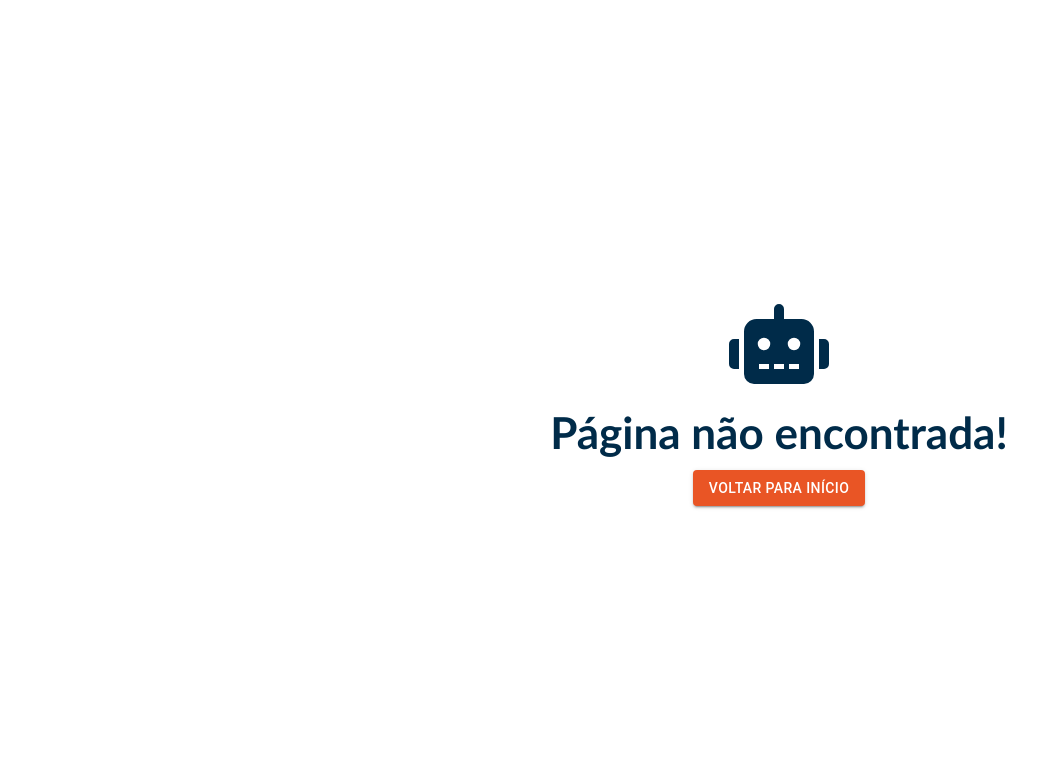
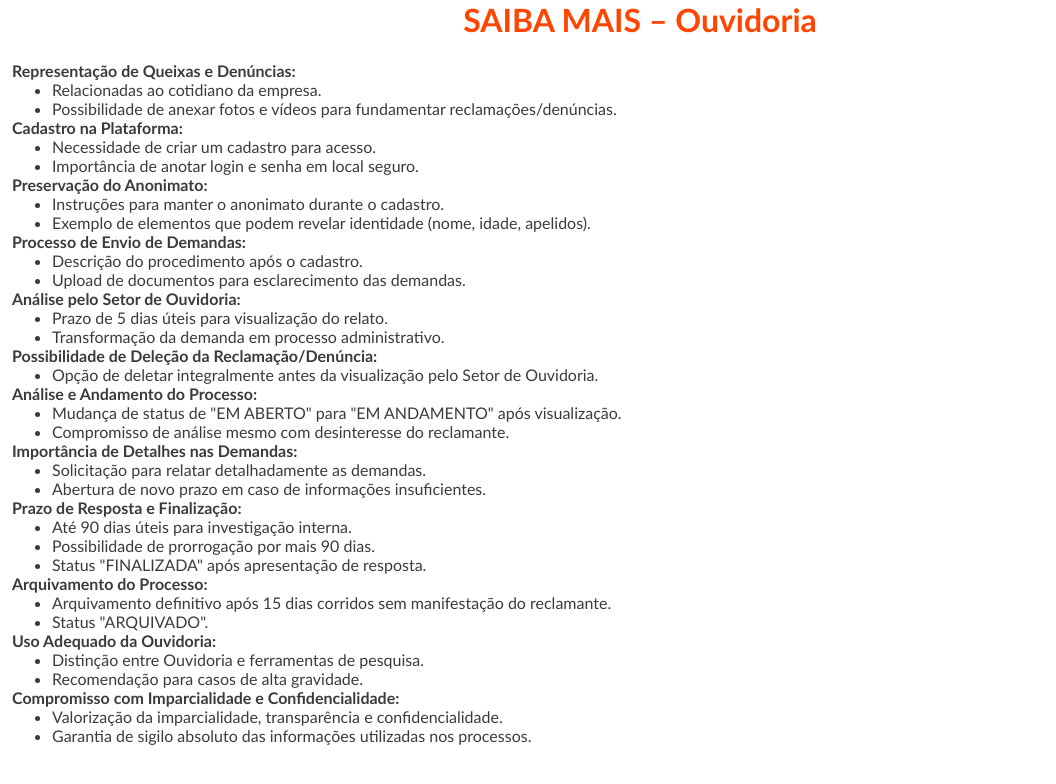
Before and after one commit to Ouvidoriahausen/ouvidoriahausen, a React (Create React App) app: page /Saiba in a window 1280 px wide. Shown: the top 784 px of the page, without its empty margins (0-1056 px from the left). Built offline with nearby package versions, Linux system fonts and the light colour scheme; no server answers.

Commit message:
alterações finais/2
Alterações 04/01/2024

```diff
--- a/src/Pages/Home/home.css
+++ b/src/Pages/Home/home.css
@@ -107,12 +107,14 @@
   flex-direction: column;
   padding: 50px;
   width: 90%;
-  max-width: 700px;
-  height: 550px;
+  max-width: 800px;
+
   border-radius: 8px;
   background-color: white;
   justify-content: space-between;
   color: var(--dark-blue);
+  max-height: 500px; /* Ajuste conforme necessário */
+  overflow-y: scroll;
 }
 
 .terms-content div {
@@ -133,7 +135,11 @@
 }
 
 .terms-content p {
-  font-size: 18px;
+  margin-top: 27px;
+  font-size: 13.8px;
+  margin-bottom: 25px;
+  letter-spacing: 1px;
+  line-height: 30px;
 }
 
 .terms-accept {
--- a/src/Pages/Home/index.js
+++ b/src/Pages/Home/index.js
@@ -10,17 +10,41 @@ export default function Home() {
 
   return (
     <>
-      {terms && <section className="terms-container">
+      {terms &&
+  <section className="terms-container">
     <div className="terms-content">
       <div>
         <LuFileText size={100} />
         <h2>Nossos Termos</h2>
       </div>
-          <p>Aqui estão os termos que o usuário deve aceitar.Aqui estão os termos que o usuário deve aceitar.Aqui estão os termos que o usuário deve aceitar.Aqui estão os termos que o usuário deve aceitar.Aqui estão os termos que o usuário deve aceitar.Aqui estão os termos que o usuário deve aceitar.Aqui estão os termos que o usuário deve aceitar.Aqui estão os termos que o usuário deve aceitar.Aqui estão os termos que o usuário deve aceitar.Aqui estão os termos que o usuário deve aceitar.</p>
+      <div className="scrollable-content">
+        <p>
+          Prezados(a), <br></br>
+          Bem-vindo ao canal de Ouvidoria do Grupo Hausen!
+          <br></br>
+
+          Esse canal foi criado para melhor atendê-lo.
+          <br></br>
+
+          Importante ressaltar que a Ouvidoria foi criada com o escopo de resguardar o sigilo e o anonimato dos nossos colaboradores, parceiros, fornecedores e clientes, uma vez que, neste ambiente você estará seguro para apresentar suas demandas, sem, contudo, ter de se identificar quando de seu cadastro. <br></br>
+          Quanto a sua funcionalidade, a Ouvidoria se destina à representação de queixas e denúncias correlatas a fatos que envolvam o cotidiano da empresa e de seus colaboradores, oportunidade em que ao apresentar sua demanda, o colaborador poderá anexar arquivos que contenham fotografias e vídeos caso entenda que esses elementos possam ser utilizados para comprovar ou justificar sua reclamação/denúncia. <br></br>
+          Para que o colaborador tenha acesso a plataforma da ouvidoria deverá, em primeiro momento, criar um cadastro. Ainda, ao escolher o seu login e a sua senha é importante que o reclamante anote os respectivos dados em lugar seguro, uma vez que não há possibilidade de resgate desses dados  por qualquer outro meio. Ademais, estas informações serão solicitadas todas as vezes em que o reclamante tenha o interesse de acompanhar o andamento de sua reclamação/denúncia. <br></br>
+         Principalmente, caso o colaborador queira manter o anonimato quando de sua reclamação, não deverá, em NENHUMA HIPÓTESE, permitir, ao criar seu login, elementos que levem a sua identificação, tais como a utilização de seu nome, sobrenome, idade, características físicas, vulgos, apelidos e afins. Ex: Thaís27, Aninha42, Moreira33. <br></br>
+         Após  a criação de um cadastro, o usuário terá acesso a página da Ouvidoria, local em que poderá, livremente, descrever todas as suas demandas e reclamações por intermédio de campo próprio destinado a respectiva finalidade. Além disso, nesse momento, o colaborador deverá <span>fazer o upload</span>  de todos os arquivos que entender necessários para a elucidação de seus apontamentos. <br></br>
+          Finalizado o envio do relato, bem como dos documentos (opcionais) que o acompanham, o Setor de Ouvidoria terá um prazo máximo de 05 (cinco) dias úteis para, visualizar o relato do reclamante, momento em que a solicitação passará a ser considerada um processo administrativo, recebendo, inclusive, numeração própria.  <br></br>
+          Importante mencionar que, em momento anterior a visualização do relato, caso o usuário entenda pela improcedência de seus apontamentos, poderá deletar integralmente sua reclamação/denúncia, assim como as fotografias e vídeos que acompanham o relato. <br></br>
+           Lado outro, após a visualização do relato pelo Setor de Ouvidoria, o status da reclamação/denúncia deixará de ser “EM ABERTO” e passará a ser “EM ANDAMENTO”. A partir desse momento, o processo será obrigatoriamente analisado, ainda que o reclamante manifeste o desinteresse em prosseguir com sua reclamação/denúncia. <br></br>
+          Importante que o reclamante relate suas demandas com o máximo de detalhes que sejam pertinentes a situação apontada. Isso porque, nos casos de ausência de informações necessárias, será aberto novo prazo para que o reclamante proceda o envio de informações complementares, com o objetivo de auxiliar na elucidação dos fatos apontados na reclamação/denúncia. A insistência de relatos que não contenham informações mínimas que possibilitem uma análise da situação poderá desencadear na finalização do processo administrativo, sem, contudo, apresentar uma decisão que contenha análise do mérito. <br></br>
+          Para os casos em que o relato contenha todas as informações necessárias, o Setor de Ouvidoria terá prazo de até 90 (noventa) dias úteis, prorrogáveis, apenas uma vez, por igual período, para proceder uma investigação interna e apresentar uma resposta a demanda previamente apresentada, ocasião em que o status da reclamação/denúncia passará a ser “FINALIZADA”. <br></br>
+          Perpassado  o período de 15 (quinze) dias corridos, sem que o reclamante  se manifeste quanto a resposta apresentada, o processo será arquivado definitivamente, passando a apresentar o status “ARQUIVADO”. <br></br>
+          Ressalta-se que a Ouvidoria deve ser utilizada nos casos em que as reclamações/denúncias apresentem nível elevado de gravidade, não devendo ser confundida com ferramentas de pesquisas, como: pesquisa de clima, ou mesmo um Reclame Aqui. Outrossim, as mencionadas ferramentas serão disponibilizadas para nossos colaboradores em canal diverso. <br></br>
+          Por fim, frisa-se que o corpo técnico responsável pela condução da Ouvidoria preza pela imparcialidade, transparência e confidencialidade, razão pela qual todas as informações utilizadas ao longo dos processos administrativos serão mantidas em absoluto sigilo. <br></br>
+        </p>
+      </div>
       <Button variant="contained" fullWidth color="thirty" size="large" onClick={() => setTerms(false)}>Aceitar</Button>
     </div>
-      </section>}
-
+  </section>
+}
       <div className="container-center home-container">
         <section>
           <span className="trace"></span>
@@ -35,7 +59,7 @@ export default function Home() {
             <Button fullWidth size="large" variant="contained">Acessar</Button>
           </Link>
 
-          <Link className="saiba-mais" to="#">
+          <Link className="saiba-mais" to="/Saiba">
             Saiba mais
           </Link>
         </div>
--- /dev/null
+++ b/src/Pages/Saiba/Saiba.css
@@ -0,0 +1,15 @@
+h1{
+    text-align: center;
+    color: orangered;
+}
+
+p{
+    color: rgb(61, 58, 58);
+    margin-top: 22px;
+    margin-left: 12px;
+}
+
+
+.texto-saiba{
+
+}
--- /dev/null
+++ b/src/Pages/Saiba/index.js
@@ -0,0 +1,88 @@
+import './Saiba.css';
+
+
+
+function Saiba() {
+    return (
+      <div>
+        <h1>SAIBA MAIS – Ouvidoria</h1>
+        <div className='texto-saiba'>
+        <p>
+          <strong>Representação de Queixas e Denúncias:</strong>
+          <ul>
+            <li>Relacionadas ao cotidiano da empresa.</li>
+            <li>Possibilidade de anexar fotos e vídeos para fundamentar reclamações/denúncias.</li>
+          </ul>
+
+          <strong>Cadastro na Plataforma:</strong>
+          <ul>
+            <li>Necessidade de criar um cadastro para acesso.</li>
+            <li>Importância de anotar login e senha em local seguro.</li>
+          </ul>
+
+          <strong>Preservação do Anonimato:</strong>
+          <ul>
+            <li>Instruções para manter o anonimato durante o cadastro.</li>
+            <li>Exemplo de elementos que podem revelar identidade (nome, idade, apelidos).</li>
+          </ul>
+
+          <strong>Processo de Envio de Demandas:</strong>
+          <ul>
+            <li>Descrição do procedimento após o cadastro.</li>
+            <li>Upload de documentos para esclarecimento das demandas.</li>
+          </ul>
+
+          <strong>Análise pelo Setor de Ouvidoria:</strong>
+          <ul>
+            <li>Prazo de 5 dias úteis para visualização do relato.</li>
+            <li>Transformação da demanda em processo administrativo.</li>
+          </ul>
+
+          <strong>Possibilidade de Deleção da Reclamação/Denúncia:</strong>
+          <ul>
+            <li>Opção de deletar integralmente antes da visualização pelo Setor de Ouvidoria.</li>
+          </ul>
+
+          <strong>Análise e Andamento do Processo:</strong>
+          <ul>
+            <li>Mudança de status de "EM ABERTO" para "EM ANDAMENTO" após visualização.</li>
+            <li>Compromisso de análise mesmo com desinteresse do reclamante.</li>
+          </ul>
+
+          <strong>Importância de Detalhes nas Demandas:</strong>
+          <ul>
+            <li>Solicitação para relatar detalhadamente as demandas.</li>
+            <li>Abertura de novo prazo em caso de informações insuficientes.</li>
+          </ul>
+
+          <strong>Prazo de Resposta e Finalização:</strong>
+          <ul>
+            <li>Até 90 dias úteis para investigação interna.</li>
+            <li>Possibilidade de prorrogação por mais 90 dias.</li>
+            <li>Status "FINALIZADA" após apresentação de resposta.</li>
+          </ul>
+
+          <strong>Arquivamento do Processo:</strong>
+          <ul>
+            <li>Arquivamento definitivo após 15 dias corridos sem manifestação do reclamante.</li>
+            <li>Status "ARQUIVADO".</li>
+          </ul>
+
+          <strong>Uso Adequado da Ouvidoria:</strong>
+          <ul>
+            <li>Distinção entre Ouvidoria e ferramentas de pesquisa.</li>
+            <li>Recomendação para casos de alta gravidade.</li>
+          </ul>
+
+          <strong>Compromisso com Imparcialidade e Confidencialidade:</strong>
+          <ul>
+            <li>Valorização da imparcialidade, transparência e confidencialidade.</li>
+            <li>Garantia de sigilo absoluto das informações utilizadas nos processos.</li>
+          </ul>
+        </p>
+      </div>
+      </div>
+    );
+  }
+
+  export default Saiba;
--- a/src/Routes/Routes.js
+++ b/src/Routes/Routes.js
@@ -9,6 +9,8 @@ import Cadastrar from '../Pages/Cadastrar';
 import NovoChamado from '../Pages/NovoChamado';
 import MeusChamados from '../Pages/MeusChamados';
 import ChamadosDetails from '../Pages/ChamadosDetails';
+import Saiba from '../Pages/Saiba'
+
 
 import { AdminPrivate, ComumPrivate, MasterPrivate } from "./Private"
 
@@ -46,6 +48,8 @@ export default function RoutesApp() {
         <Route path="/" element={<Home />} />
         <Route path="/login" element={<Login />} />
         <Route path="/cadastrar" element={<Cadastrar />} />
+        <Route path="/Saiba" element={<Saiba/>} />
+
         <Route path="/novo-chamado" element={<ComumPrivate><NovoChamado /></ComumPrivate>} />
         <Route path="/chamados" element={<ComumPrivate><MeusChamados /></ComumPrivate>} />
         <Route path="/chamados/:id" element={<ComumPrivate><ChamadosDetails /></ComumPrivate>} />
--- a/src/components/styled/chamadoStatus/index.js
+++ b/src/components/styled/chamadoStatus/index.js
@@ -53,7 +53,7 @@ export const ChamadoStatus = ({ status }) => {
             break;
         case "morto":
             statusText = "Cancelado";
-            statusPopup = " Seu relato foi cancelado em nosso sistema. Abra um novo chamado."
+            statusPopup = " Seu relato foi cancelado em nosso sistema. Abra um novo relato."
             break;
         case "detalhes":
             statusText = "Falta detalhes";
```
Lines whose indentation alone changed are shown as unchanged.
